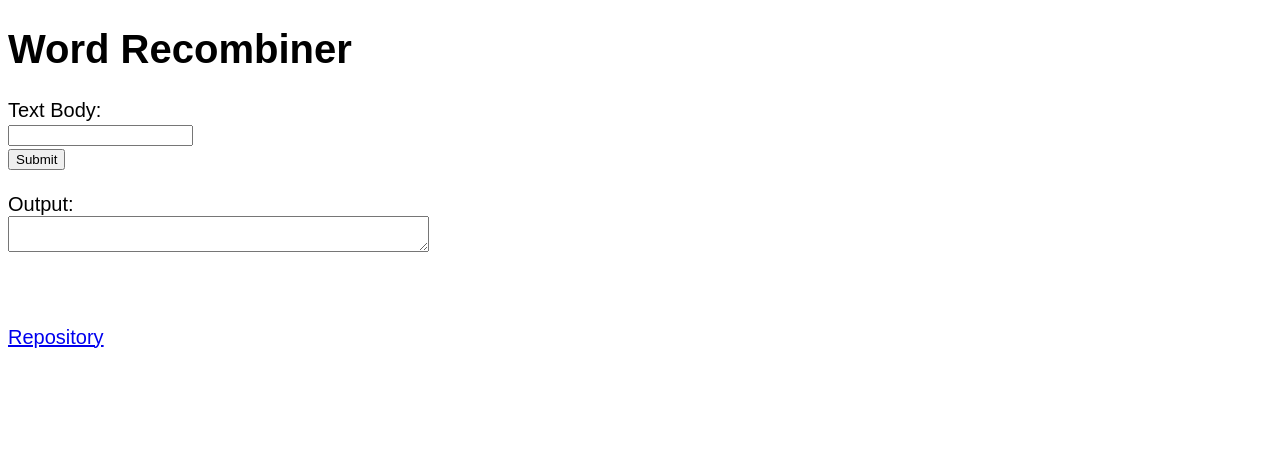
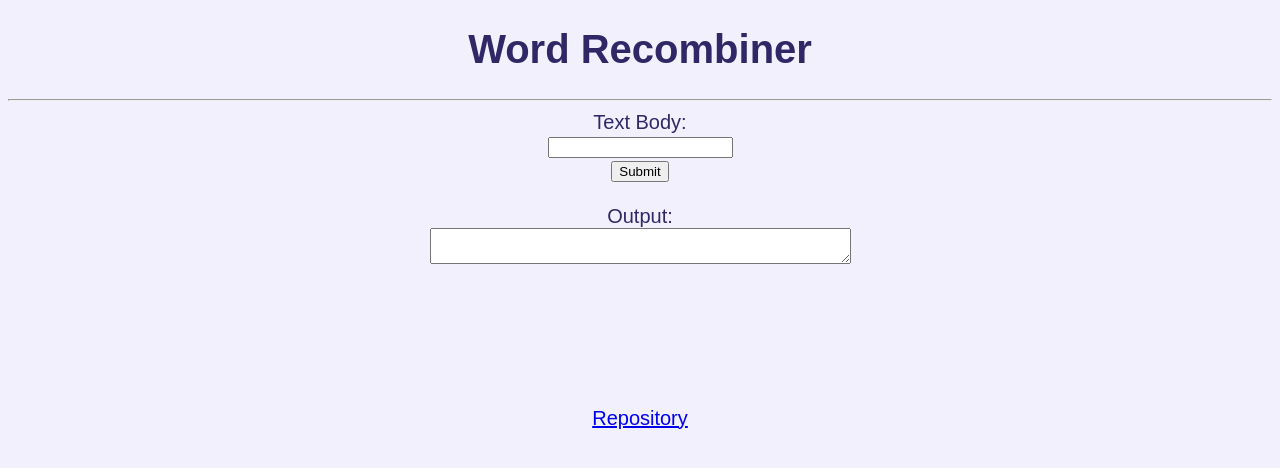
Before and after one commit to apkohl-kt/39AF_web, a plain HTML site: page index.html in a window 1280 px wide. Drawn offline with Linux system fonts and the light colour scheme.

Commit message:
Update index.html

```diff
--- a/index.html
+++ b/index.html
@@ -9,10 +9,19 @@
     	body {
       		font-family: "Arial";
       		font-size: 20px;
-      		color: black;
+      		color: #302866;
+    		background-color:#F1F0FC;
     	}
+        h1 {
+        	text-align: center;
+        }
+        form {
+        	text-align: center;
+        }
+        footer {
+        	text-align: center;
+        }
 	</style>
-
 </head>
 
 
@@ -21,6 +30,8 @@
 <body>
 
 	<h1>Word Recombiner</h1>
+
+  	<hr>
 
   	<form action="/index.html">
     	<label for="textbody">Text Body: </label> <br>
@@ -34,7 +45,7 @@
 	</form>
 
 
-    <br><br><br>
+    <br><br><br><br><br><br>
 </body>
 
 
```
